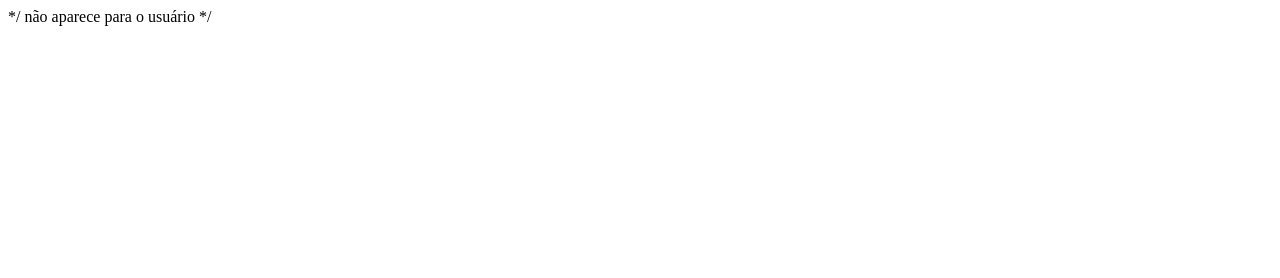
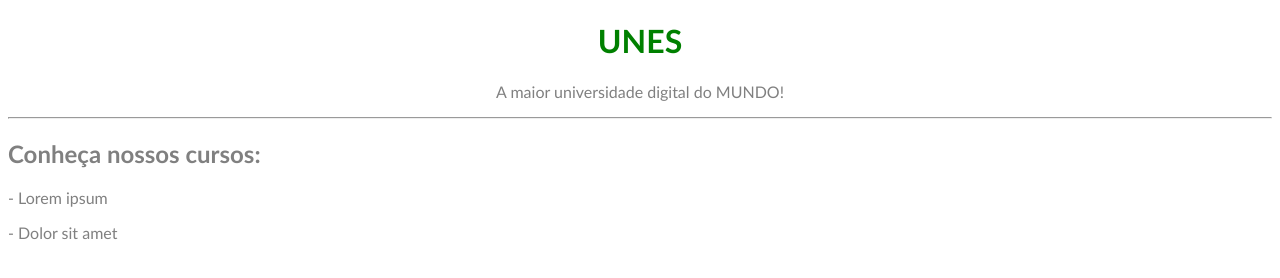
Before and after one commit to akzarin/UNES, a plain HTML site: page HTML.html in a window 1280 px wide. Drawn offline with Linux system fonts and the light colour scheme.

Commit message:
Add files via upload

```diff
--- a/HTML.html
+++ b/HTML.html
@@ -2,12 +2,22 @@
 
 <html>
 
-<head> */ não aparece para o usuário */
+<head>
     <title>UNES</title>
+    <meta charset="utf-8">
+    <font face="Calibri" color="grey"</font>
+
 </head>
 
 <body>
+    <h1><font color="green"><center>UNES</center></font></h1>
+    <p><center>A maior universidade digital do MUNDO!</center></p>
 
+    <hr>
+
+    <h2>Conheça nossos cursos:</h2>
+    <p> - Lorem ipsum</p>
+    <p> - Dolor sit amet</p>
 </body>
 
 </html>
```
